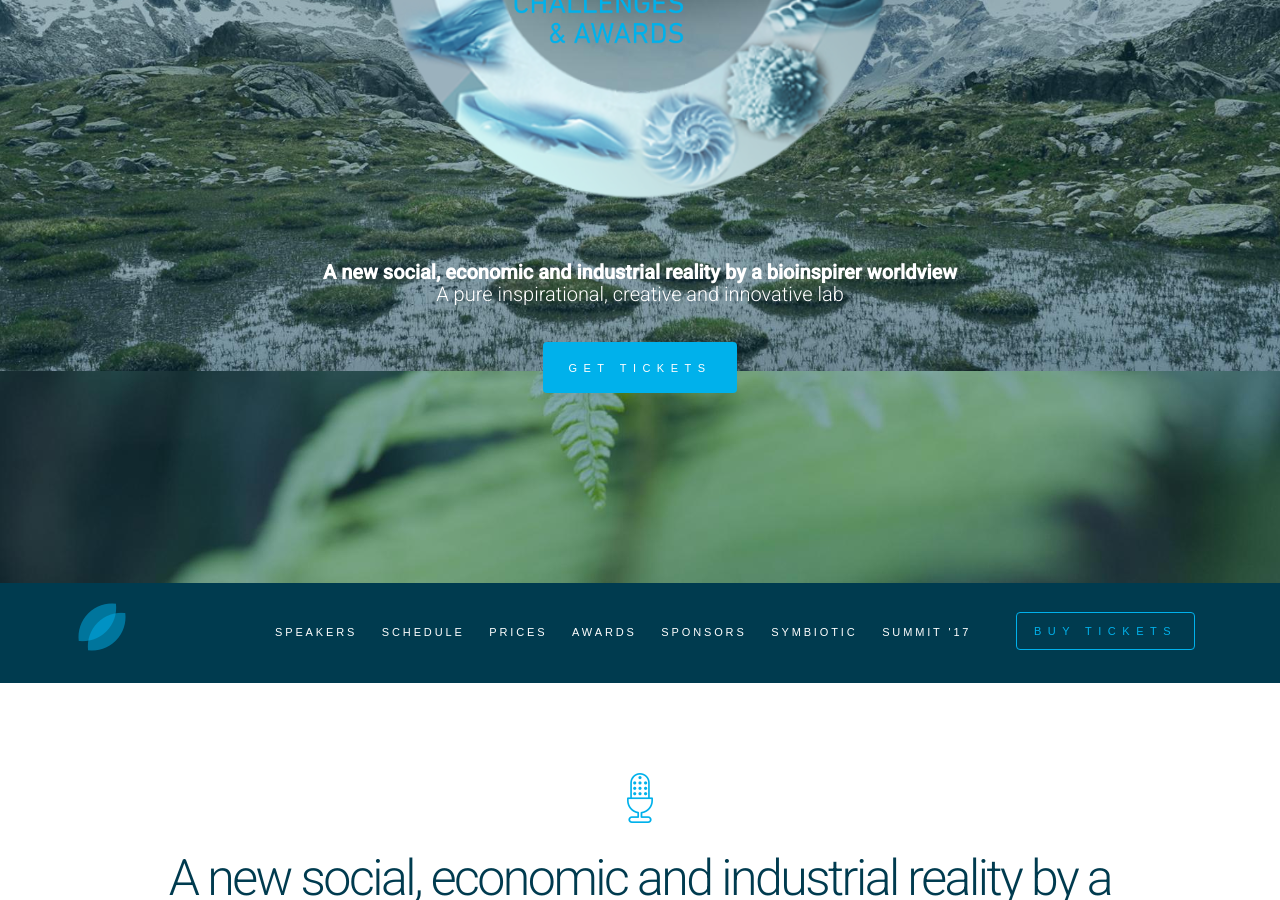
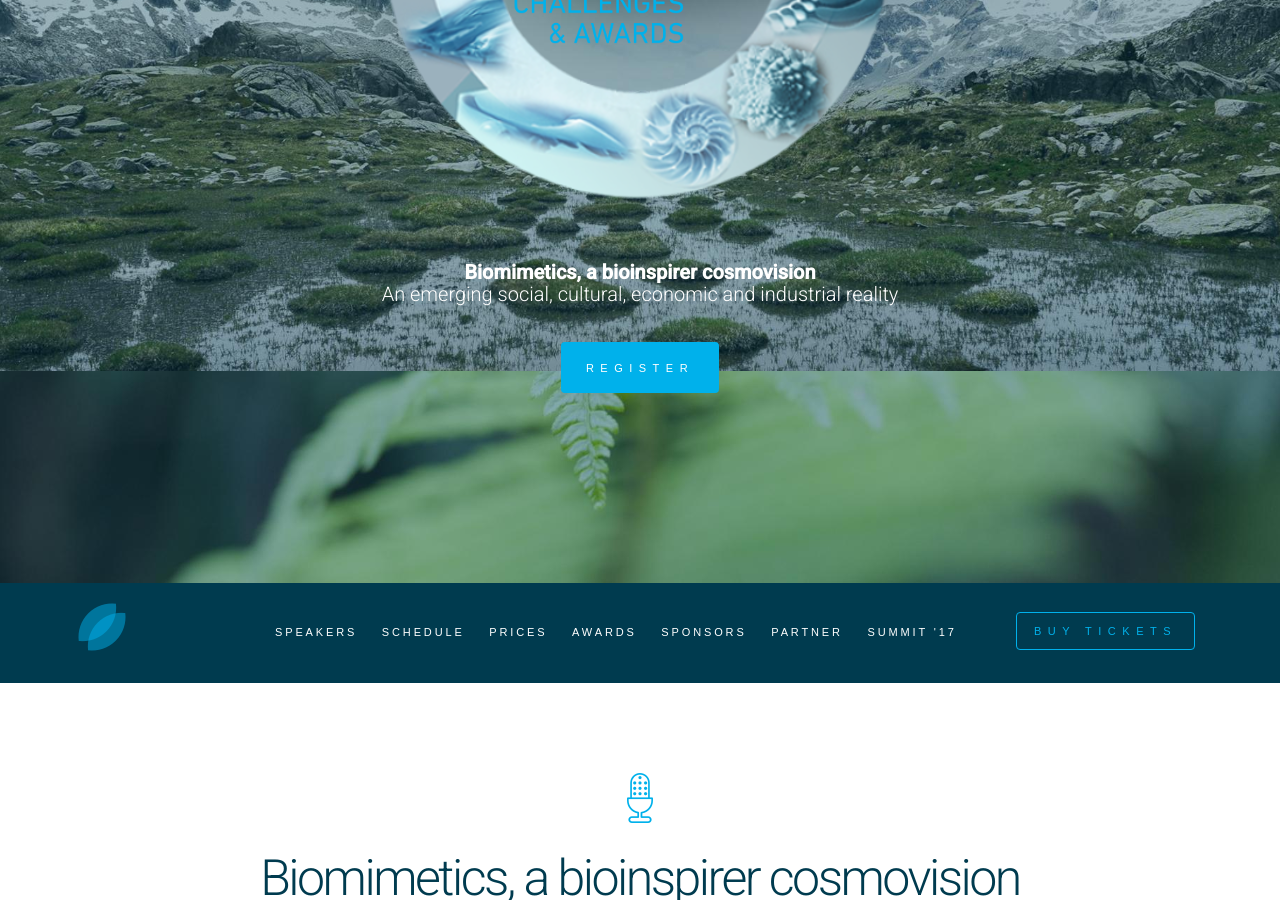
Before and after one commit to BiomimeticChallenges/biomimeticchallenges.github.io, a Jekyll site: the page built from index.html, in a window 1280 px wide and 900 px high, scrolled down 529 px. Built offline with Jekyll 4.4.1, drawn with Linux system fonts in a browser that asks for light colours; nearby versions of some CDN libraries; some web fonts are replaced; library files that are not in the unit come from our copies; some of the changed text lies outside the part shown.

Commit message:
Canviat el hero.

```diff
--- a/_config.yml
+++ b/_config.yml
@@ -8,8 +8,8 @@
 # Site settings
 permalink: pretty
 title: "World Biomimetic Challenges & Awards"
-subtitle: "A new social, economic and industrial reality by a bioinspirer worldview"
-tsgline: "A pure inspirational, creative and innovative lab"
+subtitle: "Biomimetics, a bioinspirer cosmovision"
+tsgline: "An emerging social, cultural, economic and industrial reality"
 email: info@biomimeticchallengesawards.com
 date: "22 June"
 location: Barcelona
--- a/_includes/header-no-home.html
+++ b/_includes/header-no-home.html
@@ -21,7 +21,7 @@
               <li class="navigation-item"><a href="/#prices" class="navigation-link">Prices</a></li>
               <li class="navigation-item"><a href="/#awards" class="navigation-link">Awards</a></li>
               <li class="navigation-item"><a href="/#sponsors" class="navigation-link">Sponsors</a></li>
-              <li class="navigation-item"><a href="/#symbiotic" class="navigation-link">Symbiotic</a></li>
+              <li class="navigation-item"><a href="/#symbiotic" class="navigation-link">Partner</a></li>
               <li class="navigation-item"><a href="/#summit17" class="navigation-link">Summit '17</a></li>
             </ul>
 
--- a/_includes/header.html
+++ b/_includes/header.html
@@ -21,7 +21,7 @@
               <li class="navigation-item"><a href="#prices" class="navigation-link">Prices</a></li>
               <li class="navigation-item"><a href="#awards" class="navigation-link">Awards</a></li>
               <li class="navigation-item"><a href="#sponsors" class="navigation-link">Sponsors</a></li>
-              <li class="navigation-item"><a href="#symbiotic" class="navigation-link">Symbiotic</a></li>
+              <li class="navigation-item"><a href="#symbiotic" class="navigation-link">Partner</a></li>
               <li class="navigation-item"><a href="#summit17" class="navigation-link">Summit '17</a></li>
             </ul>
 
--- a/_includes/hero.html
+++ b/_includes/hero.html
@@ -8,7 +8,7 @@
 				<h1 class="extra-heading"><img src="assets/img/logo-wolrd-biomimetic-challenges-and-awards-home.png"></h1>
 				<h6 class="thin base-font"><strong>{{ site.subtitle }}</strong><br/>{{ site.tsgline }}</h6>
 				<div class="btns-container">
-					<a href="#register" class="btn btn-md">GET TICKETS</a>
+					<a href="#register" class="btn btn-md">REGISTER</a>
 					<!--<a href="#" class="btn btn-outline btn-md" data-modal-link="0">VIDEO</a>-->
 				</div>
 			</div>
```
